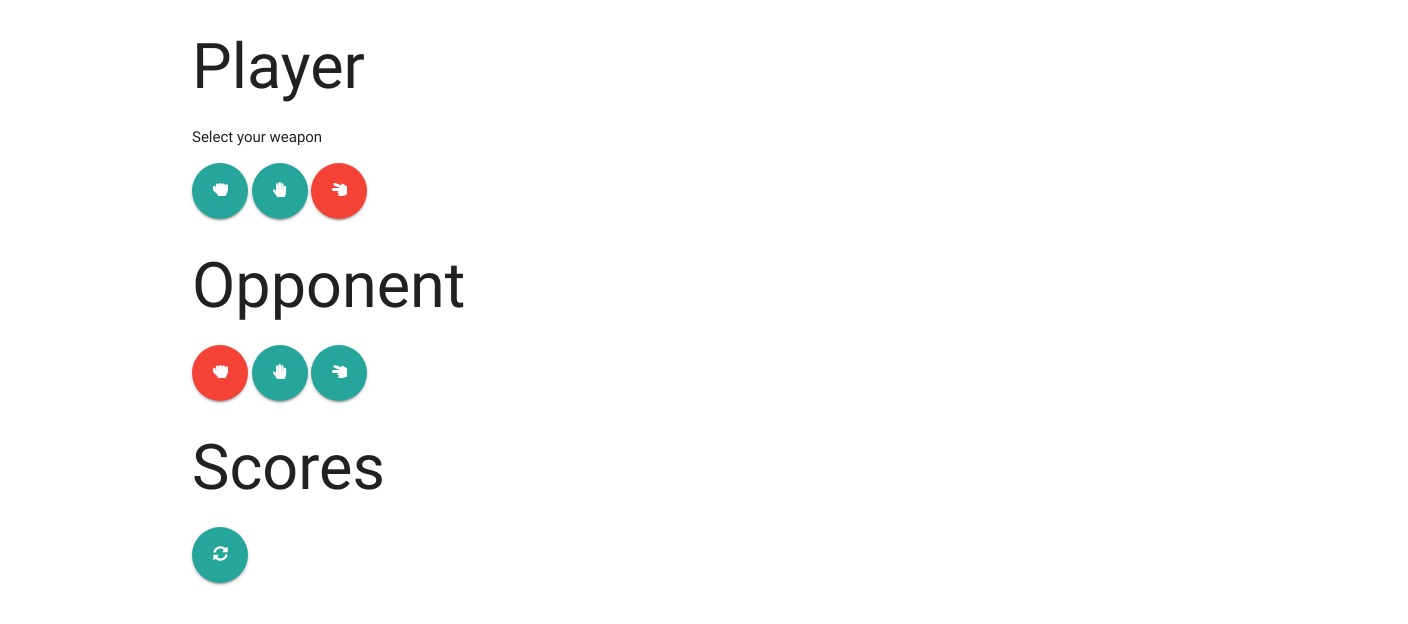
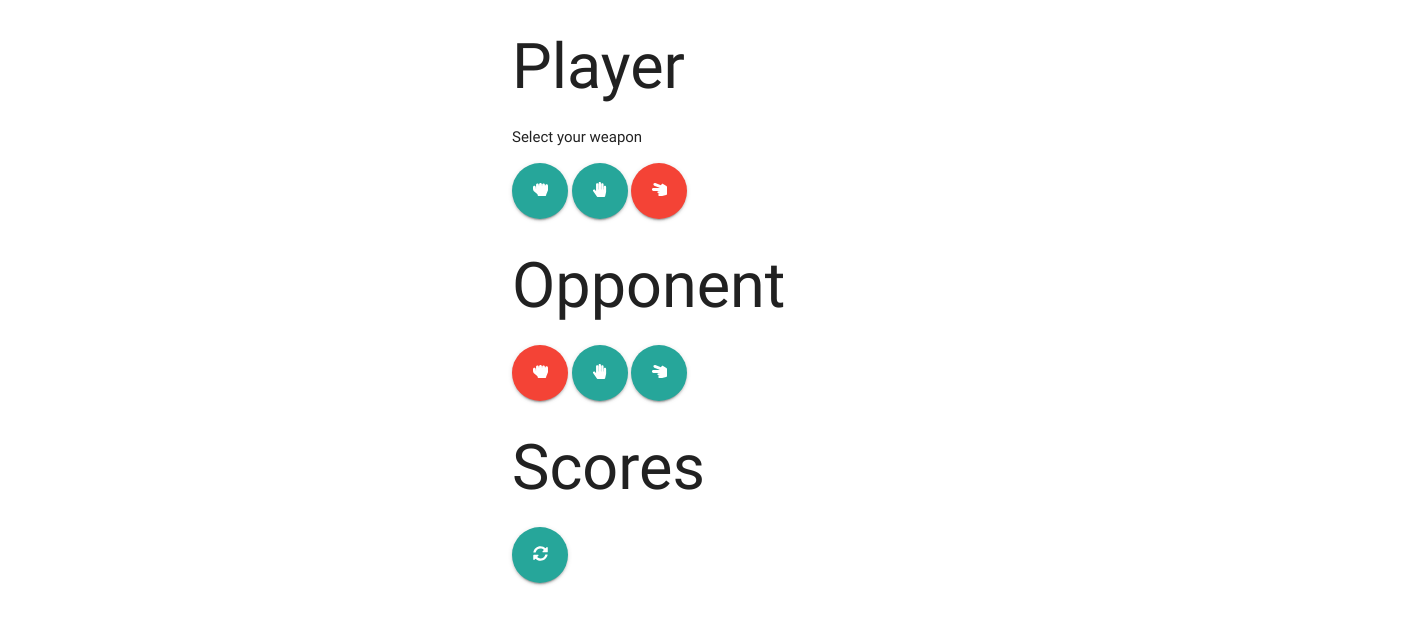
Before and after one commit to raywagner88/RockPaperScissors, a plain HTML site: page index.html in a window 1280 px wide. Shown: the whole page, 1408 px wide, since content can reach past the window. Drawn offline with nearby package versions, Linux system fonts and the light colour scheme.

Commit message:
centered content

```diff
--- a/index.html
+++ b/index.html
@@ -6,6 +6,11 @@
   <title>Rock Paper Scissors</title>
   <link rel="stylesheet" href="https://cdnjs.cloudflare.com/ajax/libs/materialize/0.100.2/css/materialize.min.css">
   <script defer src="https://use.fontawesome.com/releases/v5.0.8/js/all.js" integrity="sha384-SlE991lGASHoBfWbelyBPLsUlwY1GwNDJo3jSJO04KZ33K2bwfV9YBauFfnzvynJ" crossorigin="anonymous"></script>
+  <style media="screen">
+    .container {
+      margin-left: 40%;
+    }
+  </style>
 </head>
 
 <body>
```
